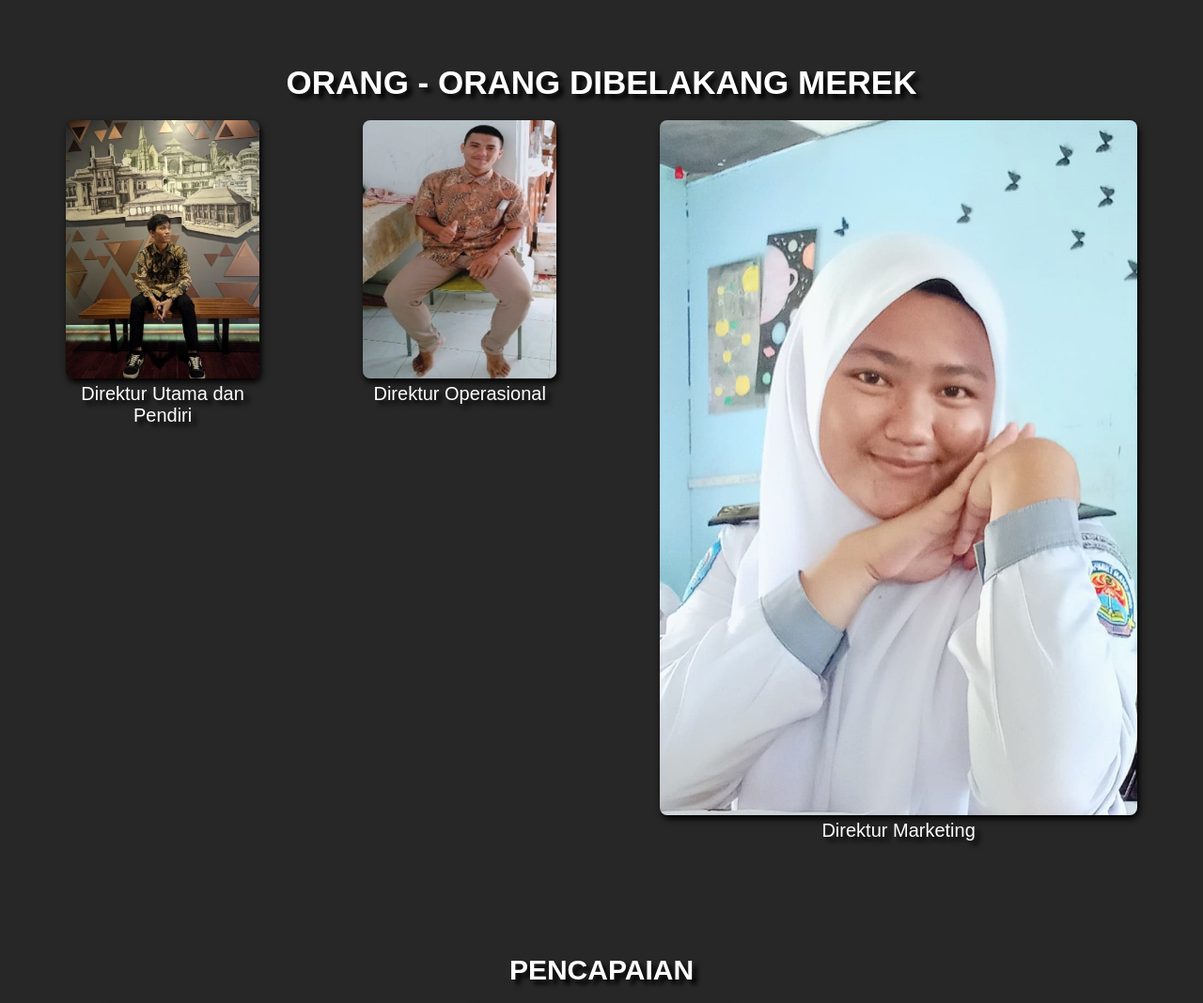
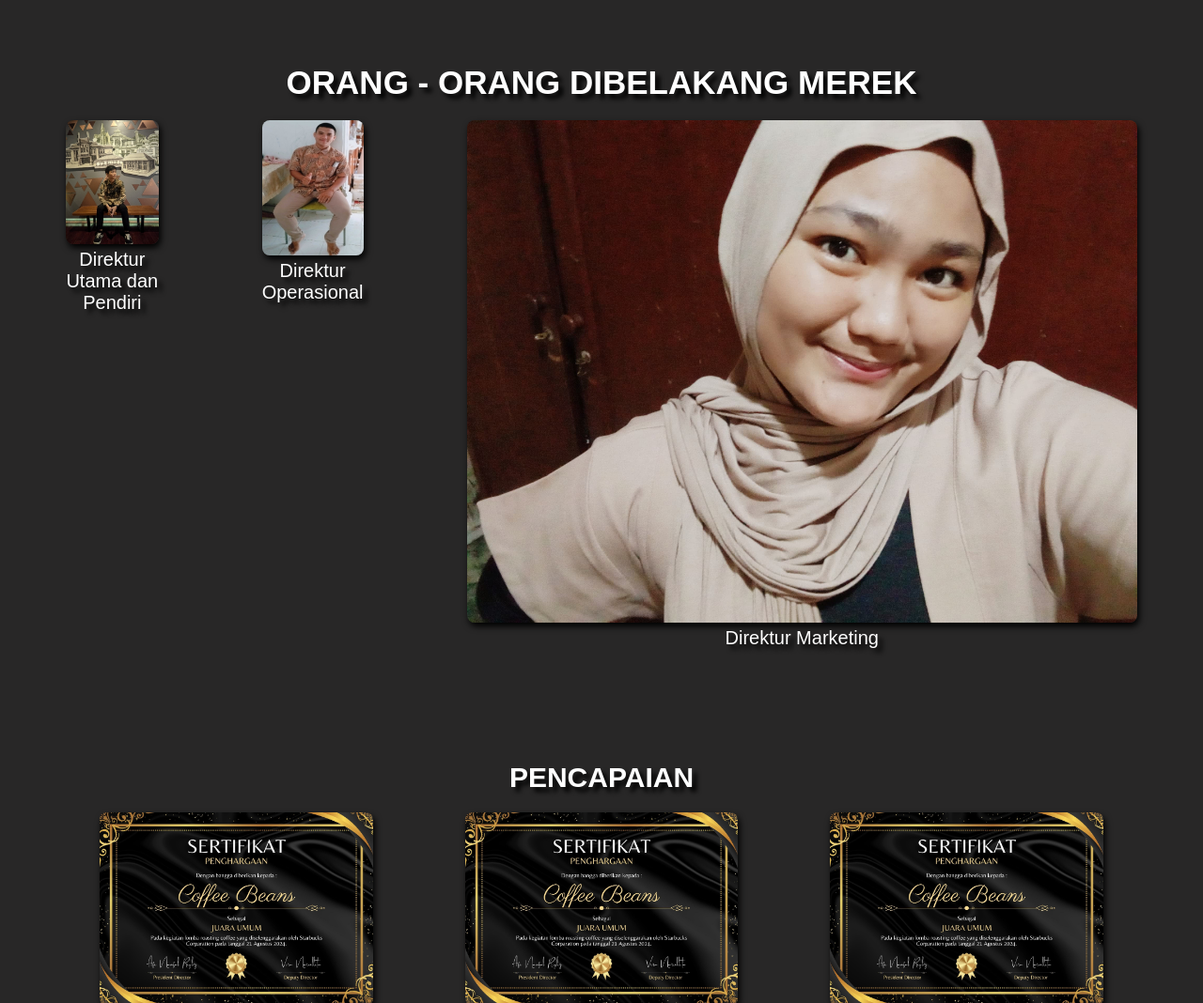
Before and after one commit to aafiii-v/coffee-shop, a website: page about.html in a window 1280 px wide. Shown: the part 1300-2368 px from the top of the page at 94% size. Drawn offline with Linux system fonts and the light colour scheme.

Commit message:
Up to Date

```diff
--- a/about.html
+++ b/about.html
@@ -94,7 +94,7 @@
                             <p>Direktur Operasional</p>
                         </div>
                         <div class="ketua">
-                            <img src="/sakinah.jpg" alt="marketing">
+                            <img src="/sakinah2.jpg" alt="marketing">
                             <p>Direktur Marketing</p>
                         </div>
                     </div>
```
Also changed, not shown: sakinah2.jpg (added).
